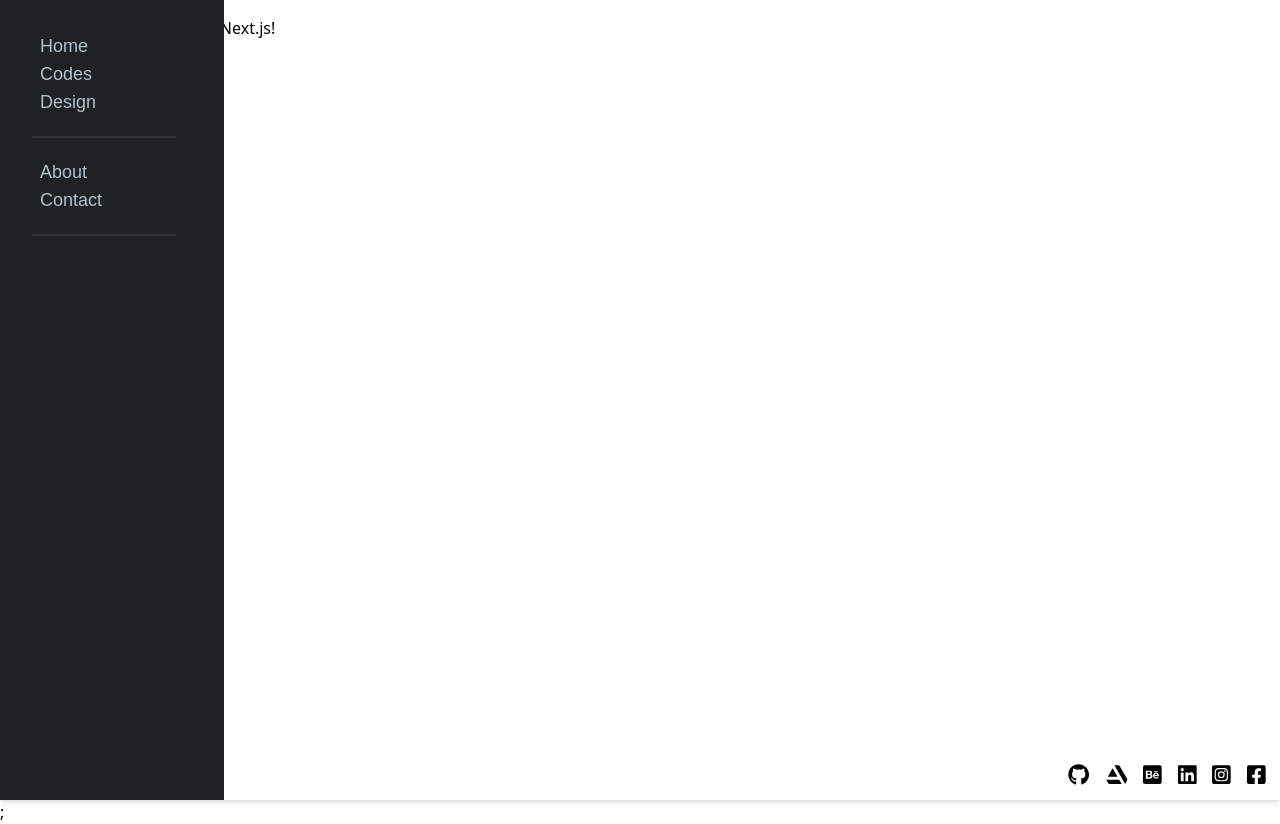
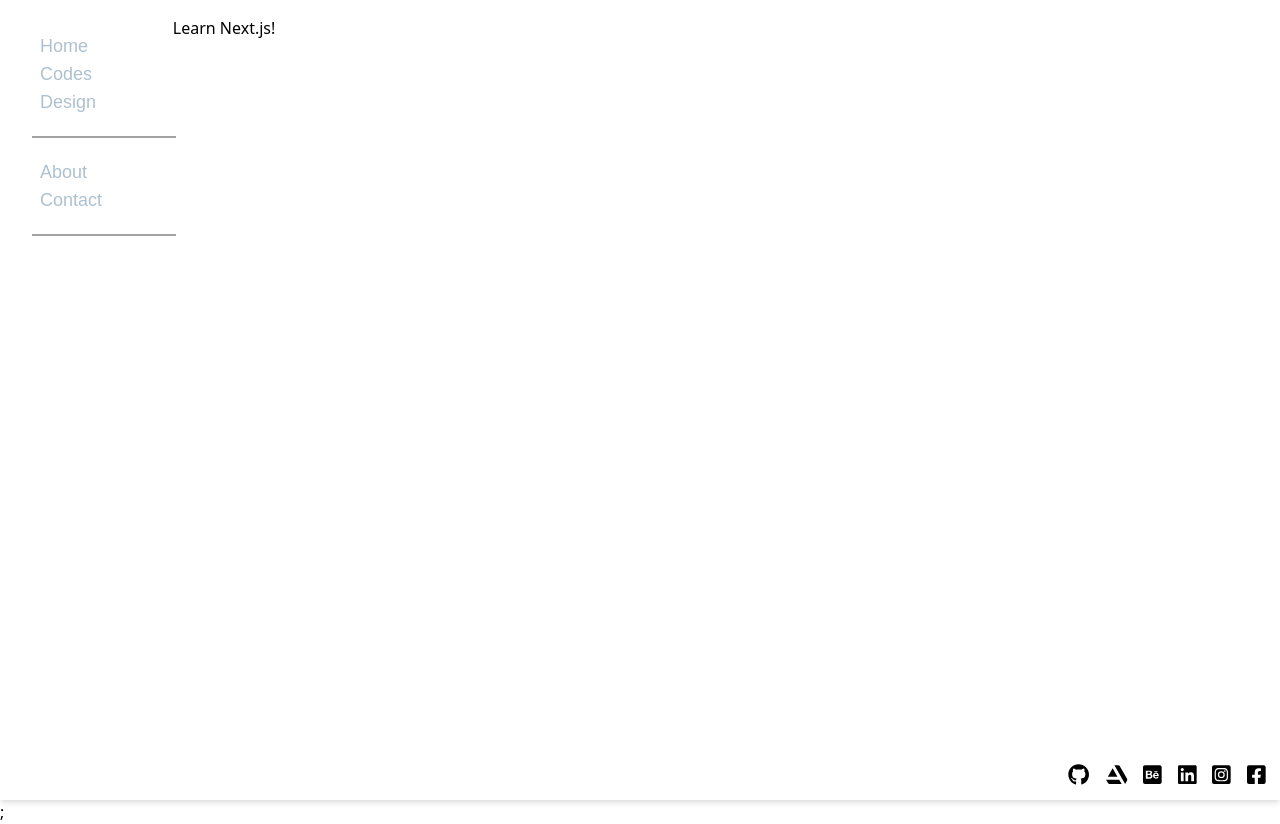
Before and after one commit to CaiqueMatheus/Portfolio, a Next.js app in the folder portfolio/: page / in a window 1280 px wide. Built offline with nearby package versions, Linux system fonts and the light colour scheme; what tailwindcss-gradients would draw is missing.

Commit message:
Reorganizadas classes css e adicionada variant active no tailwind.config

```diff
--- a/portfolio/src/components/side-navbar.module.scss
+++ b/portfolio/src/components/side-navbar.module.scss
@@ -1,9 +1,3 @@
-.active {
-  @apply text-violet;
-  @apply bg-gray-500;
-  @apply rounded-lg;
-}
-
 .spacer {
   height: 2px;
   @apply w-36;
@@ -13,14 +7,21 @@
   @apply bg-opacity-50;
 }
 
-.navHover {
+.sidebar {
+  a {
     :hover {
       @apply bg-gray-500;
       @apply text-violet;
     }
   }
 
-.navItem {
+  li {
     @apply pl-2;
     @apply rounded-xl;
   }
+  .active {
+    @apply text-violet;
+    @apply bg-gray-500;
+    @apply rounded-lg;
+  }
+}
--- a/portfolio/src/components/side-navbar.tsx
+++ b/portfolio/src/components/side-navbar.tsx
@@ -5,37 +5,39 @@ import { useRouter } from "next/router";
 
 export default function sideNavbar() {
   return (
-    <section className="fixed h-screen w-56 top-0 left-0 bg-gray p-4 ">
+    <section className="md:fixed h-screen w-56 top-0 left-0 p-4 ">
       <div className="m-4">
         <ul className="list-none p-0 text-gray-200 text-lg font-varela">
-          <ActiveLink href="/" activeClassName="active">
-            <a className={styles.navHover}>
-              <li className={styles.navItem}>Home</li>
+          <div className={styles.sidebar}>
+            <ActiveLink href="/" activeClassName="">
+              <a>
+                <li>Home</li>
               </a>
             </ActiveLink>
             <ActiveLink href="/codes/dashboard" activeClassName="active">
-            <a className={styles.navHover}>
-              <li className={styles.navItem}>Codes</li>
+              <a>
+                <li>Codes</li>
               </a>
             </ActiveLink>
             <ActiveLink href="/">
-            <a className={styles.navHover}>
-              <li className={styles.navItem}>Design</li>
+              <a>
+                <li>Design</li>
               </a>
             </ActiveLink>
 
             <div className={styles.spacer} />
 
-          <ActiveLink href="">
-            <a className={styles.navHover}>
-              <li className={styles.navItem}>About</li>
+            <ActiveLink href="#">
+              <a>
+                <li>About</li>
               </a>
             </ActiveLink>
-          <ActiveLink href="">
-            <a className={styles.navHover}>
-              <li className={styles.navItem}>Contact</li>
+            <ActiveLink href="#">
+              <a>
+                <li>Contact</li>
               </a>
             </ActiveLink>
+          </div>
 
           <div className={styles.spacer} />
         </ul>
--- a/portfolio/tailwind.config.js
+++ b/portfolio/tailwind.config.js
@@ -22,7 +22,7 @@ module.exports = {
 
     },
     screens: {
-      'xs': { 'min:': '475px', 'max': '639px'},
+      'xs': { 'min:': '375px', 'max': '639px'},
       ...defaultTheme.screens,
     },
     colors: {
@@ -58,7 +58,9 @@ module.exports = {
     },
   },
   variants: {
-    extend: {},
+    extend: {
+      backgroundColor: ['active']
+    },
   },
   plugins: [
     require('tailwindcss-gradients'),
```
Lines whose indentation alone changed are shown as unchanged.
